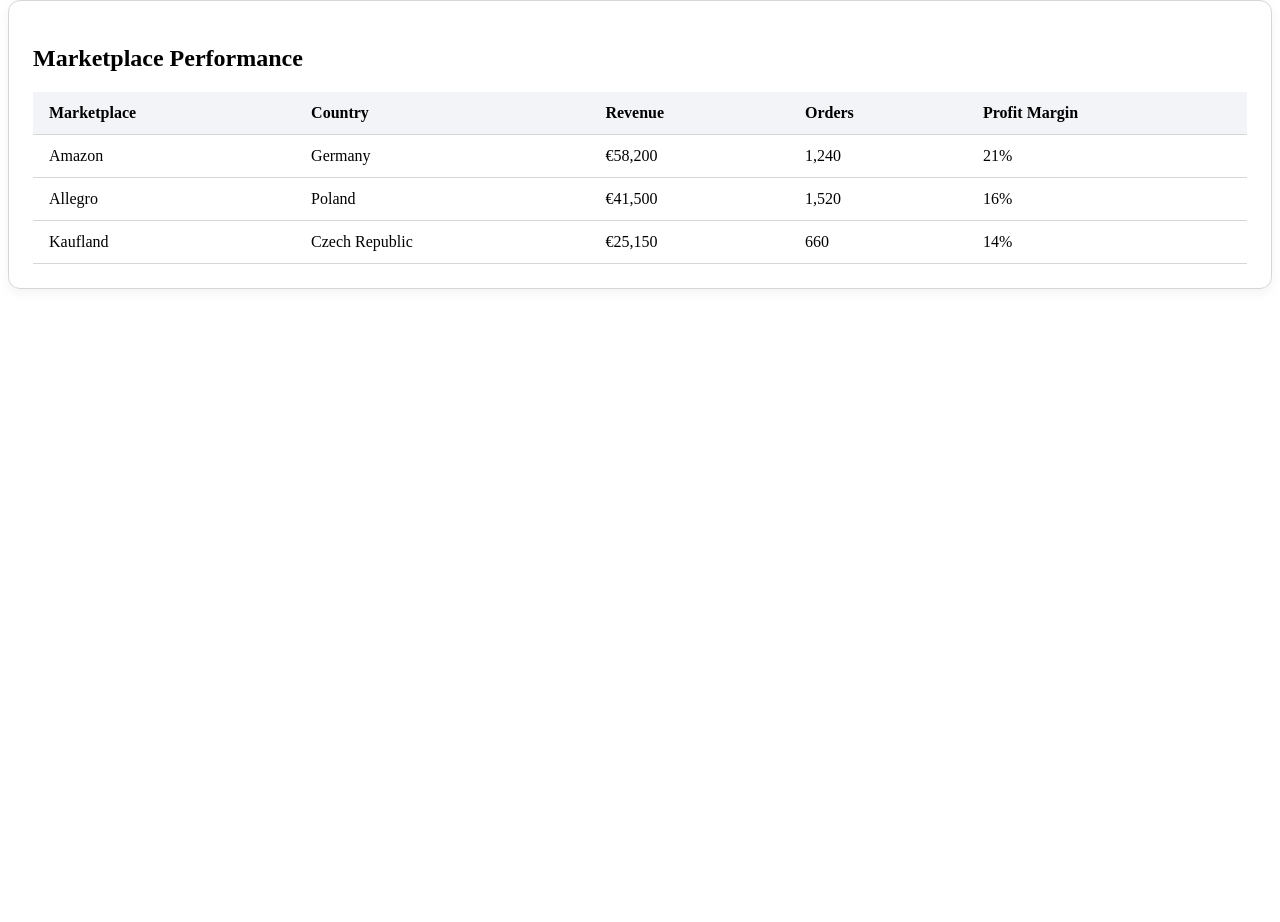
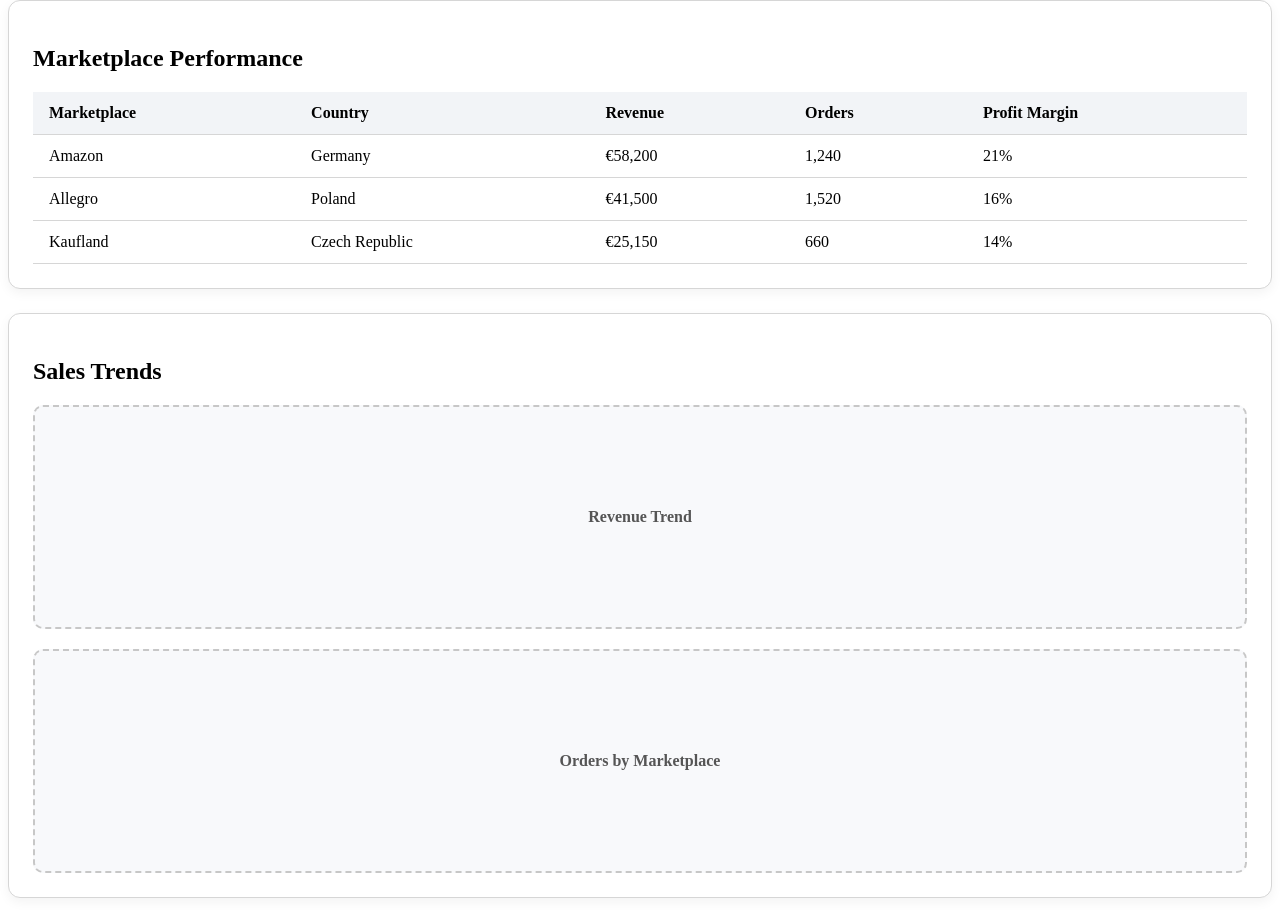
Before and after one commit to FelixCortezGIT/Marketplace-Analytics-Case-Study, a plain HTML site: page index.html in a window 1280 px wide. Shown: the part 665-1587 px from the top of the page. Before the commit the page ends 978 px from the top, so only its background shows below. Drawn offline with Linux system fonts and the light colour scheme.

Commit message:
html - section4 sales trends dashboard pre obrazky css - definovany styl kontajneru

```diff
--- a/index.html
+++ b/index.html
@@ -102,6 +102,23 @@
         </tbody>
     </table>
     </section>
+
+    <section class="card">
+    <h2>Sales Trends</h2>
+
+        <div class="charts-grid">
+
+            <div class="chart-placeholder">
+                Revenue Trend
+            </div>
+
+            <div class="chart-placeholder">
+                Orders by Marketplace
+            </div>
+
+        </div>
+    </section>
+
 </main>
 
 <footer>
--- a/style.css
+++ b/style.css
@@ -41,3 +41,16 @@
 tr:hover {
     background-color: #f9fafb;
 }
+
+.chart-placeholder {
+    height: 220px;
+    border: 2px dashed #c7c7c7;
+    border-radius: 10px;
+    margin-top: 20px;
+    display: flex;
+    align-items: center;
+    justify-content: center;
+    background-color: #f8f9fb;
+    font-weight: 600;
+    color: #555;
+}
```
